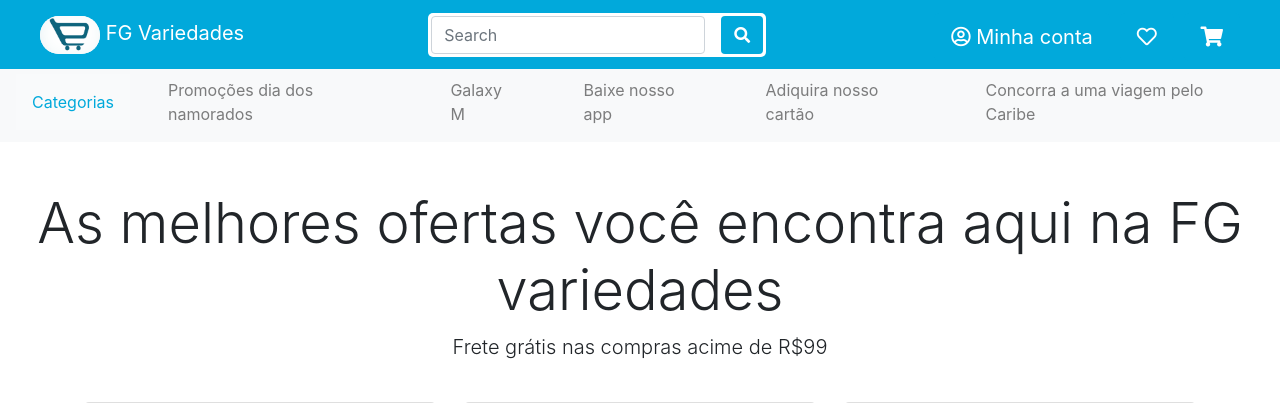
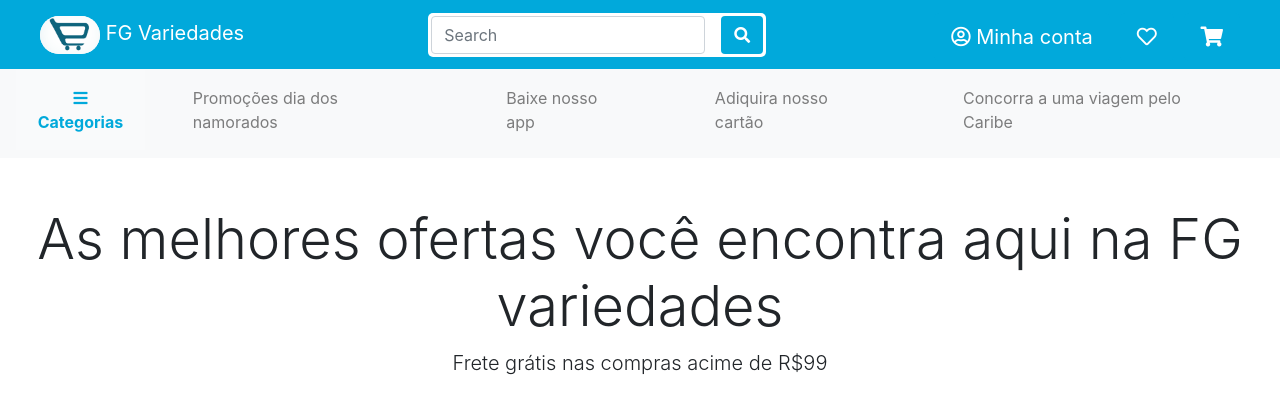
Before and after one commit to daviqueiroz754/projeto, a PHP site: page /projeto/index.html in a window 1280 px wide. Shown: the top 403 px of the page. Run offline with PHP 8.4, Linux system fonts and the light colour scheme; some libraries are stand-ins or nearby versions.

Commit message:
finalização sub-menu

```diff
--- a/projeto/estilo css/estilo.css
+++ b/projeto/estilo css/estilo.css
@@ -37,8 +37,8 @@
 }
 
 .link{
-    margin-left: 30px;
-    margin-right: 30px;
+    margin-left: 40px;
+    margin-right: 40px;
     right: 100%;
 }
 
@@ -69,8 +69,6 @@
     position: absolute;
     background-color: #f9f9f9;
     min-width: 160px;
-    /* box-shadow: 0px 8px 16px 0px rgba(0,0,0,0.2); */
-    /* z-index: 1; */
   }
 
   .dropdown-content a {
--- a/projeto/index.html
+++ b/projeto/index.html
@@ -46,7 +46,7 @@
   <!-- sub-menu -->
   <nav class="navbar navbar-expand-lg navbar-light bg-light sub-menu">
     <div class="dropdown">
-      <button class="dropbtn">Categorias</button>
+      <button class="dropbtn"><i class="fas fa-bars"></i> <strong>Categorias</strong></button>
       <div class="dropdown-content">
         <a href="#">Eletrônicos</a>
         <a href="#">Cama, mesa e banho</a>
@@ -61,9 +61,6 @@
     <ul class="navbar-nav">
       <li class="nav-item">
         <a class="link nav-link" href="#">Promoções dia dos namorados</a>
-      </li>
-      <li class="nav-item">
-        <a class="nav-link link" href="#">Galaxy M</a>
       </li>
       <li class="nav-item">
         <a class="nav-link link" href="#">Baixe nosso app</a>
```
